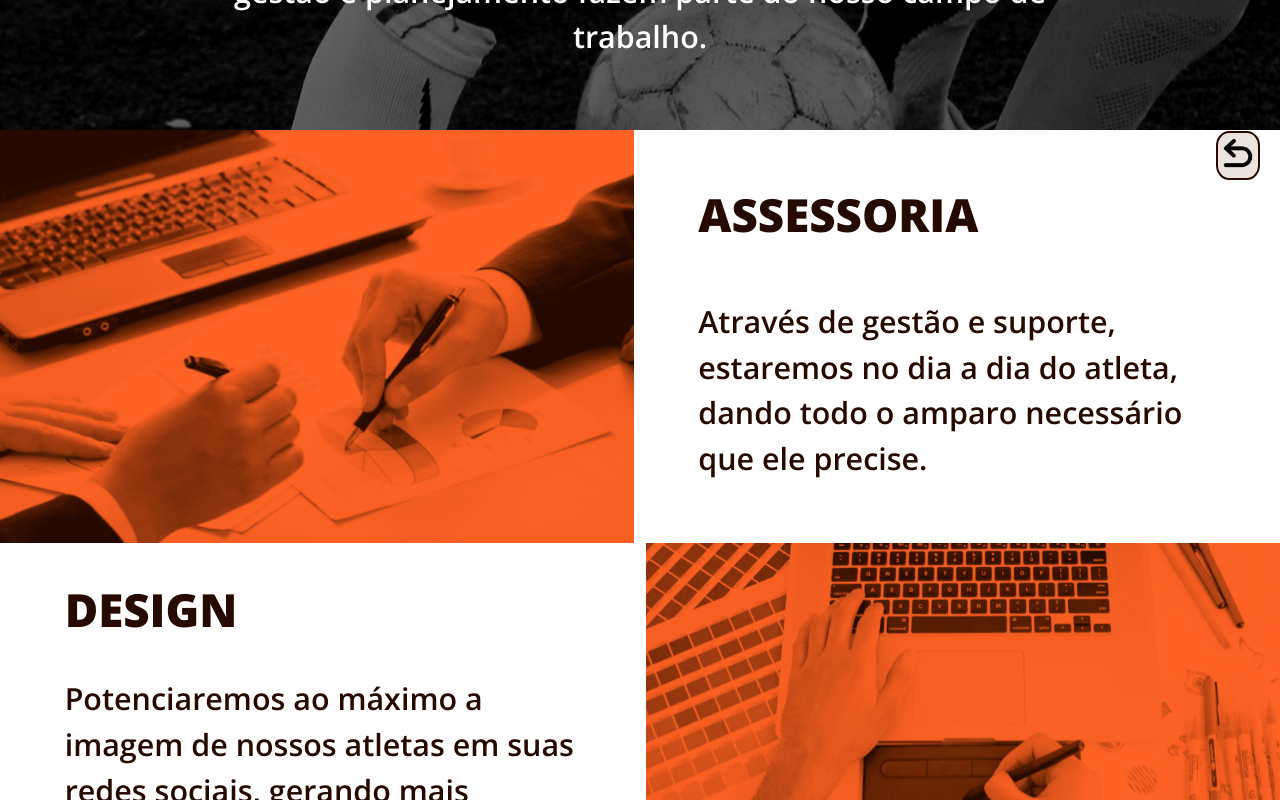
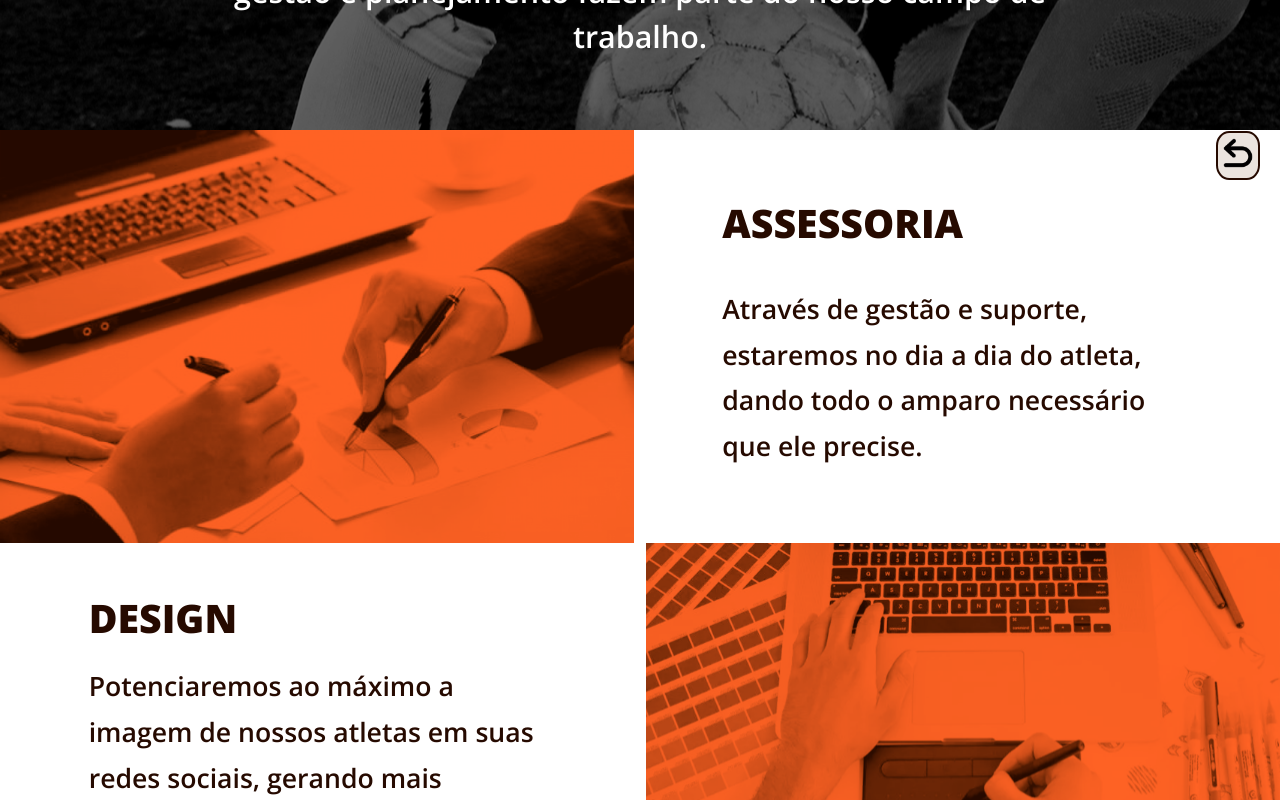
Before and after one commit to DevPBDias/OleMidia-Site, a React (Create React App) app in the folder frontend/: page / in a window 1280 px wide. Shown: the part 600-1400 px from the top of the page. Built offline with nearby package versions, Linux system fonts and the light colour scheme.

Commit message:
fix: services text container

```diff
--- a/frontend/src/css/Services.css
+++ b/frontend/src/css/Services.css
@@ -15,6 +15,7 @@
 .textContainerOne {
     display: flex;
     flex-flow: column;
+    padding: 30px;
 }
 
 .serviceTitleOne {
@@ -22,8 +23,8 @@
     margin-left: 10%;
     font-style: normal;
     font-weight: 800;
-    font-size: 3.57vw;
-    line-height: 3.57vw;
+    font-size: 3.07vw;
+    line-height: 3.07vw;
     text-align: left;
     color: #260A00;
 }
@@ -34,10 +35,11 @@
     margin-top: 0;
     font-style: normal;
     font-weight: 600;
-    font-size: 2.38vw;
+    font-size: 2.08vw;
     line-height: 3.57vw;
     text-align: left;
     color: #260A00;
+
 }
 
 @media screen and (min-width: 320px) and (max-width: 414px) {
```
